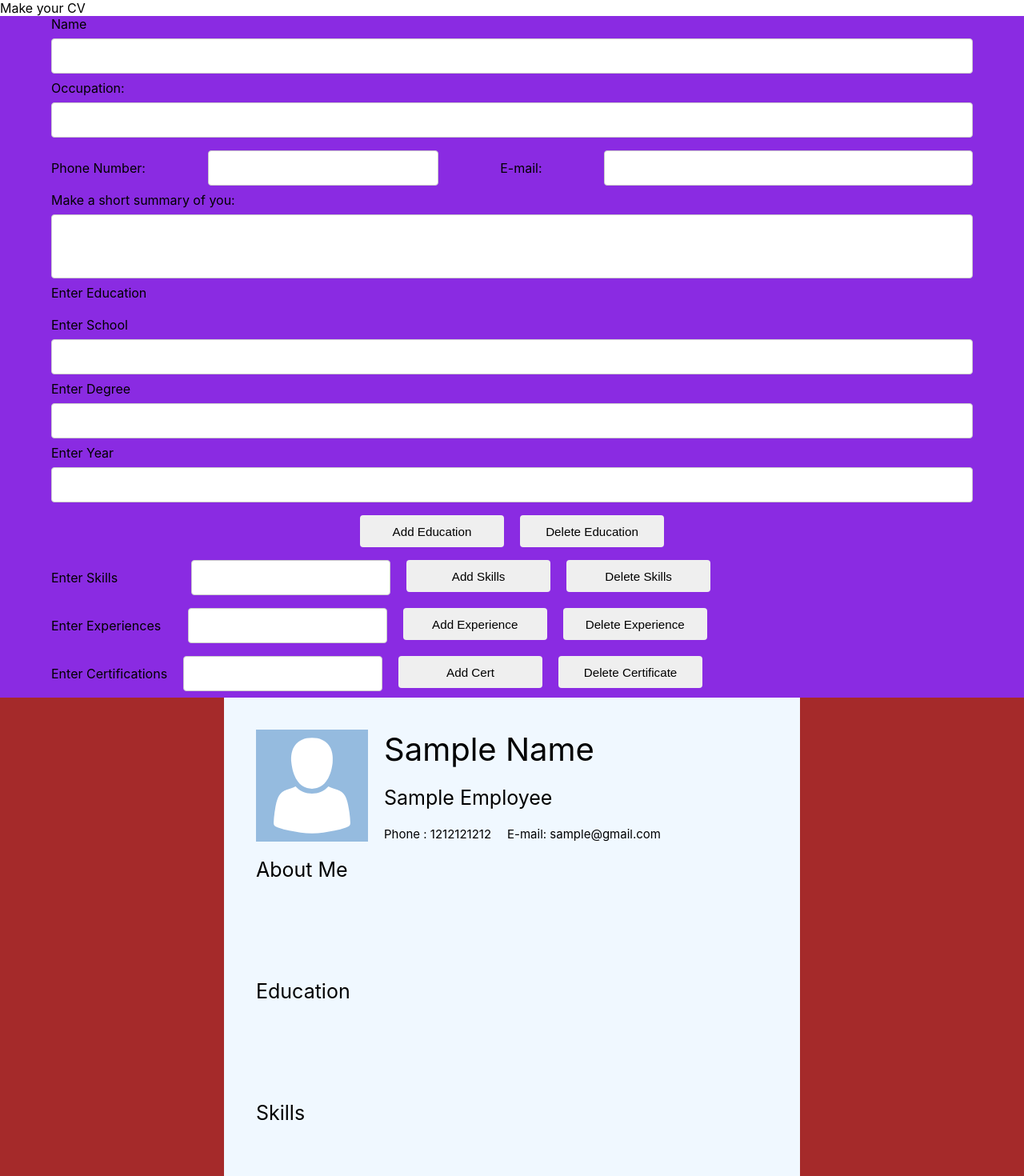
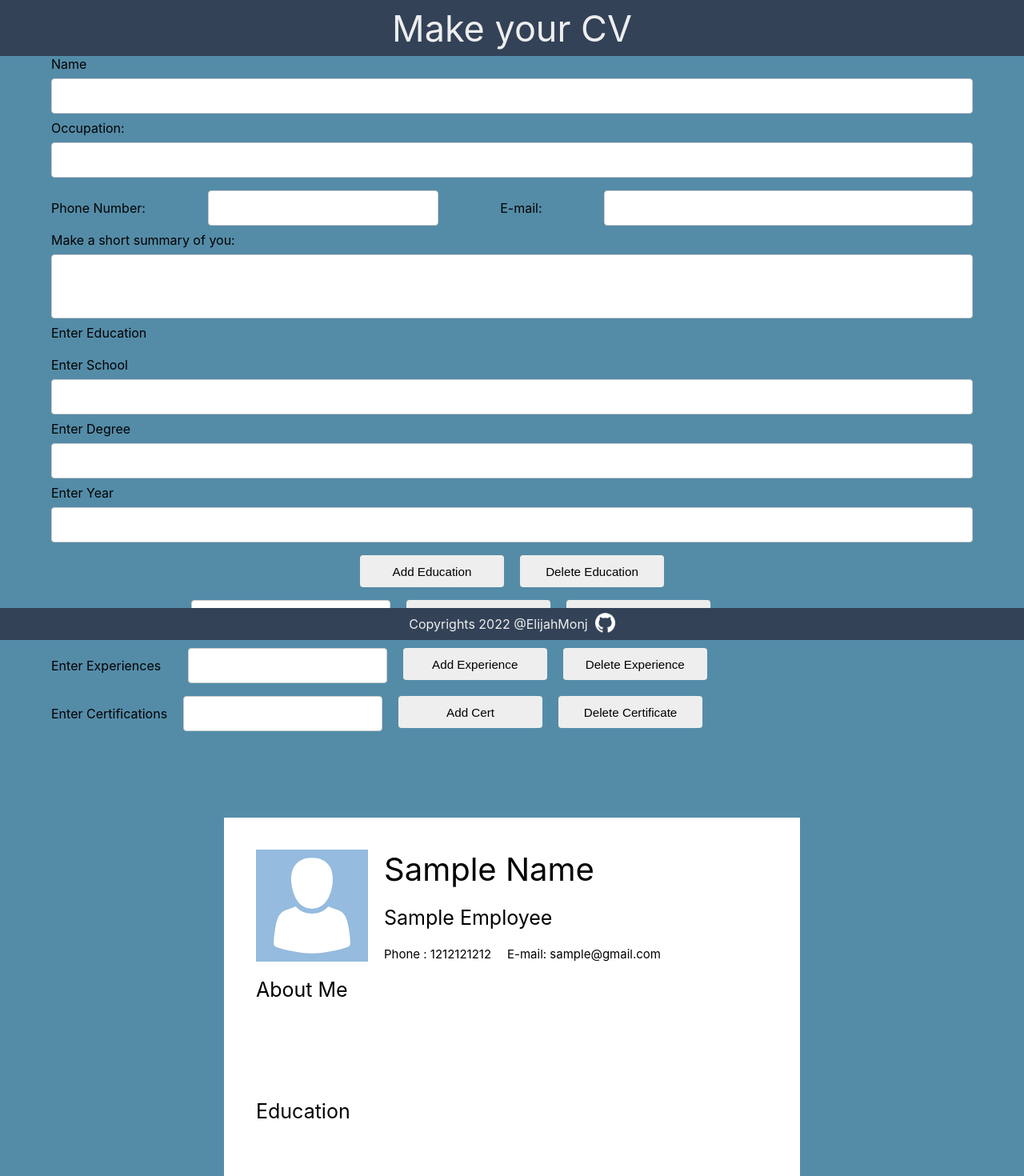
Before and after one commit to ElijahMonj/cv-project, a React (Create React App) app: page / in a window 1280 px wide. Shown: the top 1470 px of the page at 80% size. Built offline with nearby package versions, Linux system fonts and the light colour scheme.

Commit message:
finished designign

```diff
--- a/src/App.css
+++ b/src/App.css
@@ -1,4 +1,27 @@
 .container{
+
+}
+button{
+  background-color: #EEEEEE;
+}
+button:hover{
+background-color: #476072;
+cursor: pointer;
+color: #EEEEEE;
+}
+textarea:focus, input:focus, input[type]:focus, .uneditable-input:focus {
+  border-color: #334257;
+  box-shadow: 0 1px 1px rgba(84, 140, 168, 0.075);
+  outline: 0 none;
+}
+header{
+  display: flex;
+  justify-content: center;
+  align-items: center;
+  height: 70px;
+  font-size: 45px;
+  background-color: #334257;
+  color: #EEEEEE;
 
 }
 input::-webkit-outer-spin-button,
@@ -16,15 +39,30 @@ input[type=number]{
   height: 100vh;
 }
 .addInfo{
-  background-color: blueviolet;
-  flex: 1 1 0px
+  background-color: #548CA8;
+  flex: 1 1 0px;
 
 }
 .showInfo{
-  background-color: brown;
+  background-color: #548CA8;
   display: flex;
   justify-content: center;
   align-items: center;
-  flex: 1 1 0px
+  flex: 1 1 0px;
+  flex-direction: column;
 
 }
+footer {
+  background-color: #334257;
+  color: #EEEEEE;
+  width: 100%;
+  position: fixed;
+  bottom: 0;
+  display: flex;
+  height: 40px;
+  align-items: center;
+  justify-content: center;
+}
+footer img{
+  height: 25px;
+}
--- a/src/App.js
+++ b/src/App.js
@@ -1,4 +1,5 @@
 import avatar from './avatar.svg';
+import github from './GitHub-Mark-Light-120px-plus.png'
 import './App.css';
 import './cvstyles.css';
 import './fieldStyle.css';
@@ -316,6 +317,7 @@ class App extends Component {
                  maxLength='18'
                  value={task.text}
                  type="text"
+                 required
                 id="taskInput"
               />
               <button type="submit" id='skillsBtn'>Add Skills</button>
@@ -329,6 +331,7 @@ class App extends Component {
               onChange={this.handleChangeExp}
               value={exp.text}
               type="text"
+              required
               id="expInput"
               />
               <button type="submit" id='addExpBtn'>Add Experience</button>
@@ -345,10 +348,14 @@ class App extends Component {
                  value={cert.text}
                  type="text"
                 id="certInput"
+                required
               />
               <button type="submit" id='certBtn'>Add Cert</button>
               <button type="button" id='delCertBtn' onClick={this.certDelete}>Delete Certificate</button></div>
             </form>
+            <br></br>
+            <br></br>
+            <br></br>
 
         </div>
 
@@ -401,8 +408,12 @@ class App extends Component {
              </div>
 
           </div>
+          <button className=''>Export</button>
+          <br></br><br></br><br></br><br></br>
         </div>
+
       </div>
+      <footer>Copyrights 2022 @ElijahMonj&nbsp;&nbsp;<a href='#'><img src={github}></img></a></footer>
     </div>
   );
   }
--- a/src/cvstyles.css
+++ b/src/cvstyles.css
@@ -1,12 +1,14 @@
 .cvPreview{
-    background-color: aliceblue;
+    background-color: white;
     width: 720px;
     height: 960px;
     display: grid;
     grid-template-rows: 1fr 1fr 1fr 1fr 1fr 1fr;
+    margin: 40px;
   }
   .avatar{
     width: 140px;
+    height: 140px;
   }
   .basicInfo{
     display: grid;
--- a/src/fieldStyle.css
+++ b/src/fieldStyle.css
@@ -48,7 +48,7 @@ flex-direction: column;
     display: flex;
     align-self: center;
 }
-.buttons button{
+.buttons button,button{
     padding: 12px 20px;
     border-radius: 4px;
     border: none;
```
Also changed, not shown: src/GitHub-Mark-Light-120px-plus.png (added).
